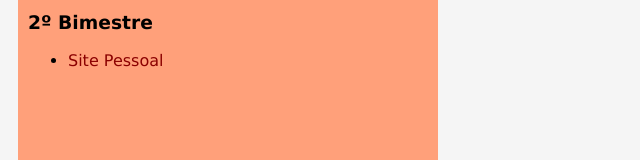
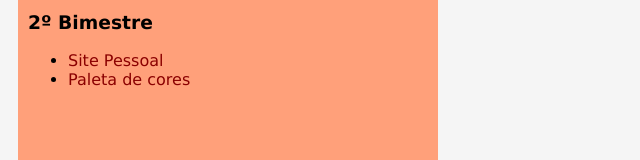
Before and after one commit to rvfael/aweb, a plain HTML site: page index.html in a window 1280 px wide. Shown: the part 508-668 px from the top of the page, without its empty margins (0-640 px from the left). Drawn offline with Linux system fonts and the light colour scheme.

Commit message:
pagina pessoal!

```diff
--- a/index.html
+++ b/index.html
@@ -27,6 +27,7 @@
         <h3>2º Bimestre</h3>
         <ul>
             <li><a href="./bimestre2/paginaPessoal/index.html">Site Pessoal</a></li>
+            <li><a href="https://color.adobe.com/pt/mythemes?viewTheme">Paleta de cores</a></li>
         </ul>
     </div>
     <div class="bimestre bimImpar">
```
